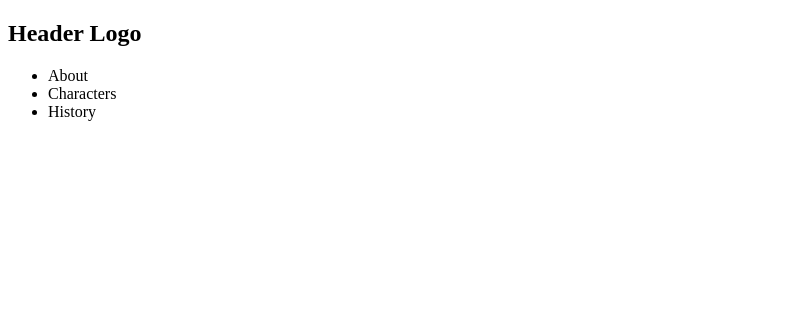
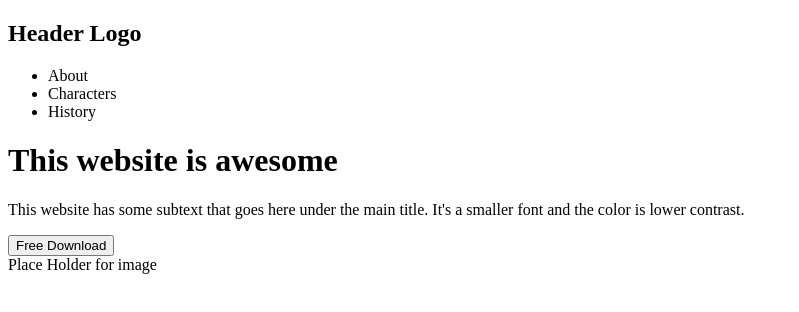
Before and after one commit to pvkingz/landing-page-project, a plain HTML site: page index.html in a window 1280 px wide. Shown: the whole page, without its empty margins (0-799 px from the left). Drawn offline with Linux system fonts and the light colour scheme.

Commit message:
Added hero banner

```diff
--- a/index.html
+++ b/index.html
@@ -16,6 +16,16 @@
     </nav>
 </div>
 
+<div class="hero">
+    <div class="hero-right">
+    <h1>This website is awesome</h1>
+    <p>This website has some subtext that goes here under the main title. It's a smaller font and the color is lower contrast.</p>
+    <button>Free Download</button>
+    </div>
+    <div class="img">Place Holder for image</div>
+</div>
+
+
 
 
 </body>
```
